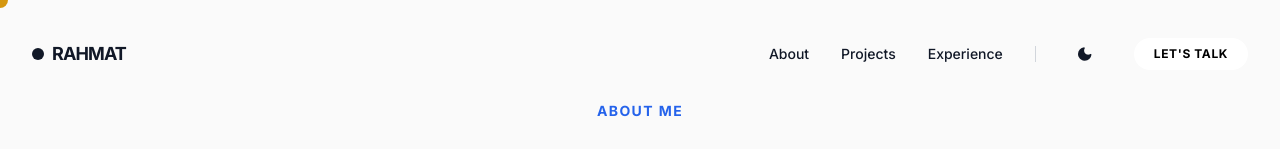
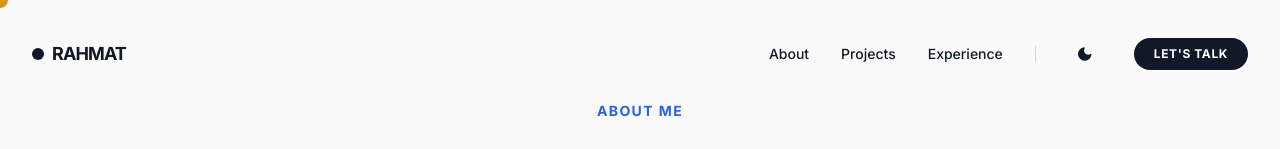
Before and after one commit to rahmatsugiarto/react_portofolio, a React (Vite) app: page / in a window 1280 px wide. Shown: the top 149 px of the page. Built offline with nearby package versions, Linux system fonts and the light colour scheme.

Commit message:
refactor: update header button styles, including dark mode support for the 'Let's Talk' button, and refine hover effects.

```diff
--- a/src/components/Header.jsx
+++ b/src/components/Header.jsx
@@ -156,7 +156,7 @@ const Header = () => {
                             <Magnetic key={item.name}>
                                 <button
                                     onClick={() => scrollToSection(item.id)}
-                                    className="text-sm font-medium hover:text-gray-300 transition-colors relative group"
+                                    className="text-sm font-medium transition-colors relative group"
                                 >
                                     {item.name}
                                     <span className="absolute -bottom-1 left-0 w-0 h-px bg-gray-900 dark:bg-white transition-all duration-300 group-hover:w-full"></span>
@@ -167,7 +167,7 @@ const Header = () => {
                         <div className="w-px h-4 bg-gray-300 dark:bg-white/20"></div>
 
                         <Magnetic>
-                            <button onClick={toggleTheme} className="p-2 hover:text-gray-300 transition-colors">
+                            <button onClick={toggleTheme} className="p-2 transition-colors">
                                 <span className="material-icons-round text-lg">
                                     {isDark ? 'light_mode' : 'dark_mode'}
                                 </span>
@@ -177,7 +177,7 @@ const Header = () => {
                         <Magnetic>
                             <button
                                 onClick={() => scrollToSection('contact')}
-                                className="bg-white text-black px-5 py-2 rounded-full text-xs font-bold uppercase tracking-wider hover:bg-gray-200 transition-colors"
+                                className="bg-gray-900 text-white dark:bg-white dark:text-gray-900 px-5 py-2 rounded-full text-xs font-bold uppercase tracking-wider hover:bg-gray-800 dark:hover:bg-gray-200 transition-colors"
                             >
                                 Let's Talk
                             </button>
```
